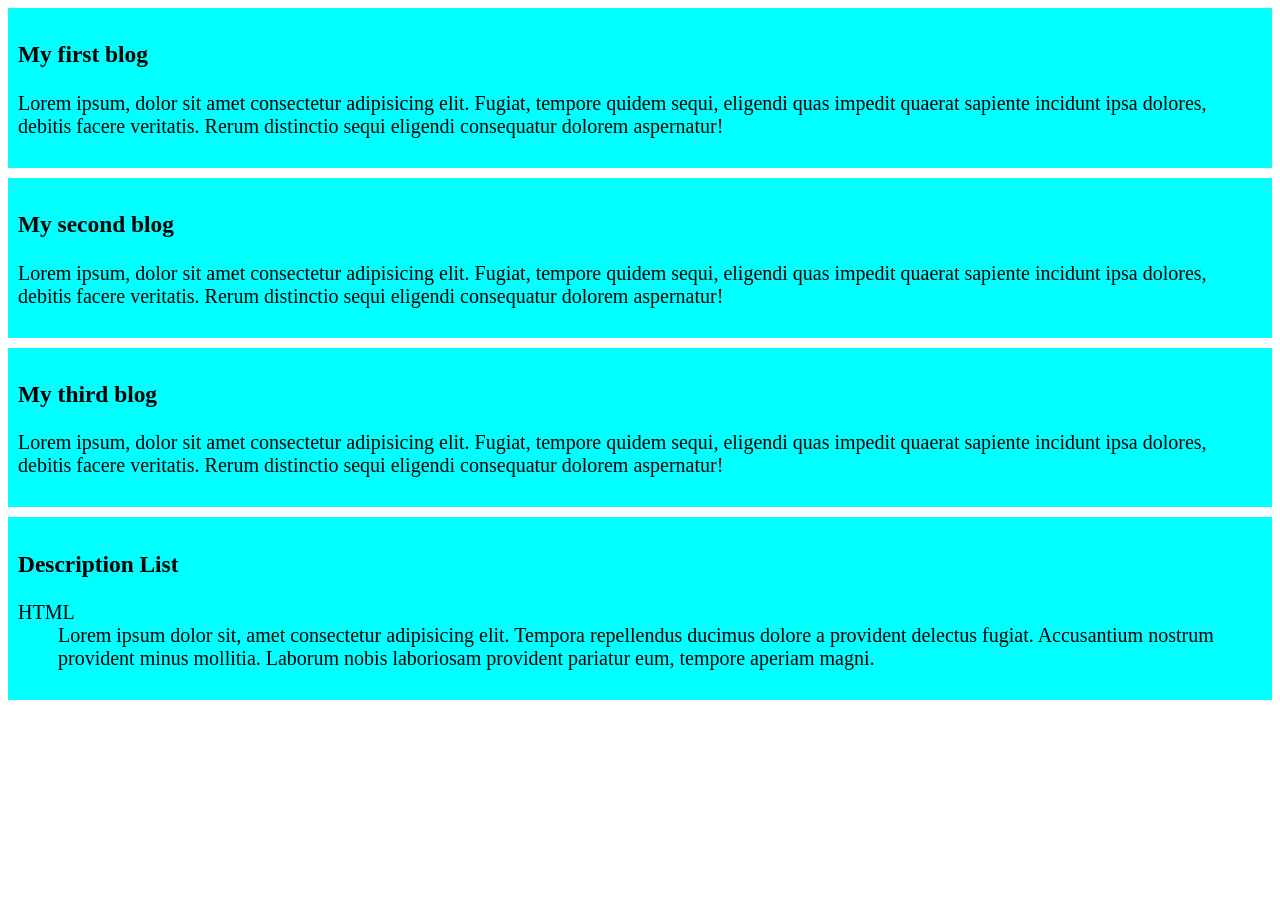
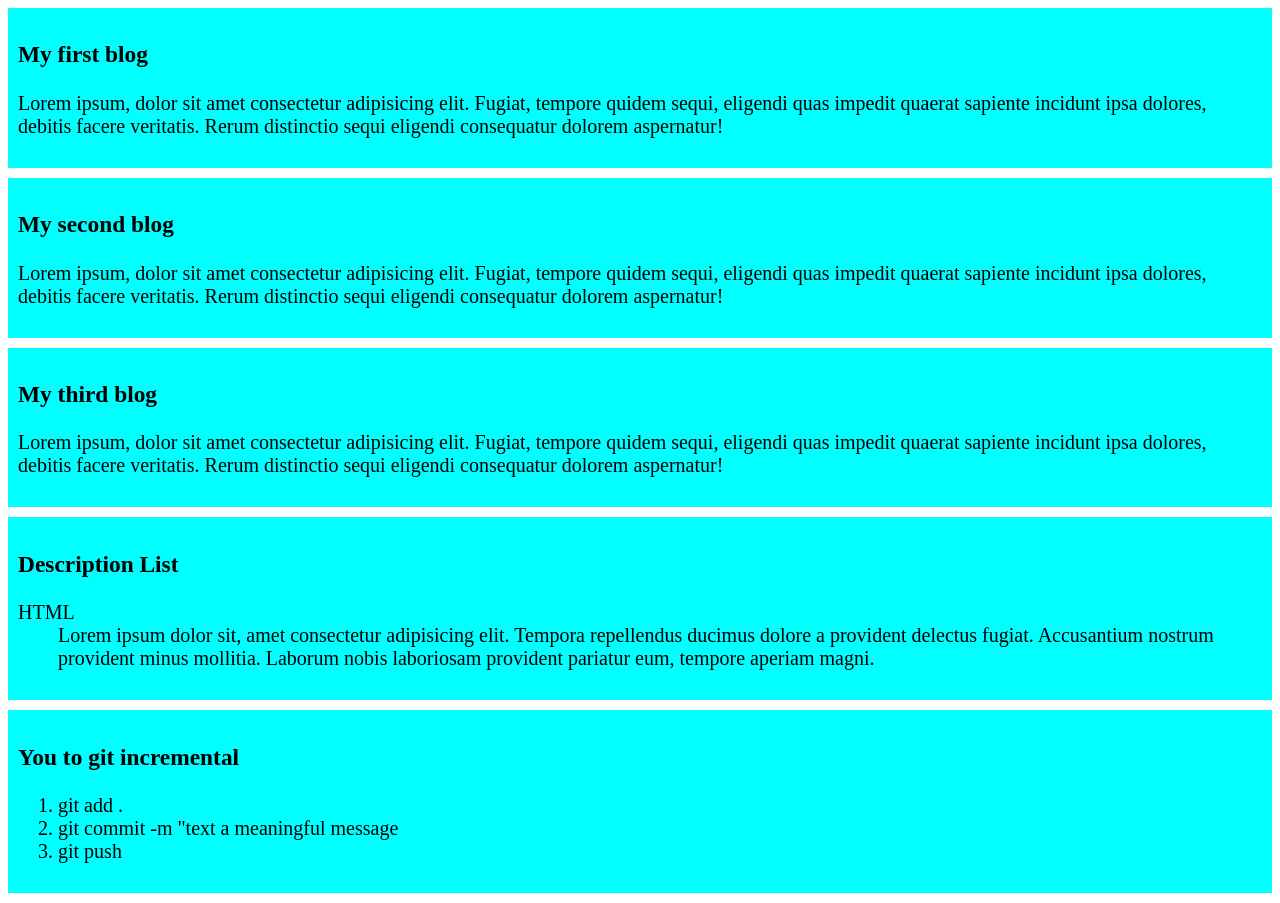
Before and after one commit to AbdurRahman121807/my-first-repo, a plain HTML site: page index.html in a window 1280 px wide. Before the commit the page ends 800 px from the top, so only its background shows below. Drawn offline with Linux system fonts and the light colour scheme.

Commit message:
how procedure to add data in git

```diff
--- a/index.html
+++ b/index.html
@@ -37,6 +37,14 @@
         </dl>
 
     </div>
+    <div>
+        <h3>You to git incremental</h3>
+        <ol>
+            <li>git add .</li>
+            <li>git commit -m "text a meaningful message</li>
+            <li>git push</li>
+        </ol>
+    </div>
 </body>
 
 </html>
```
